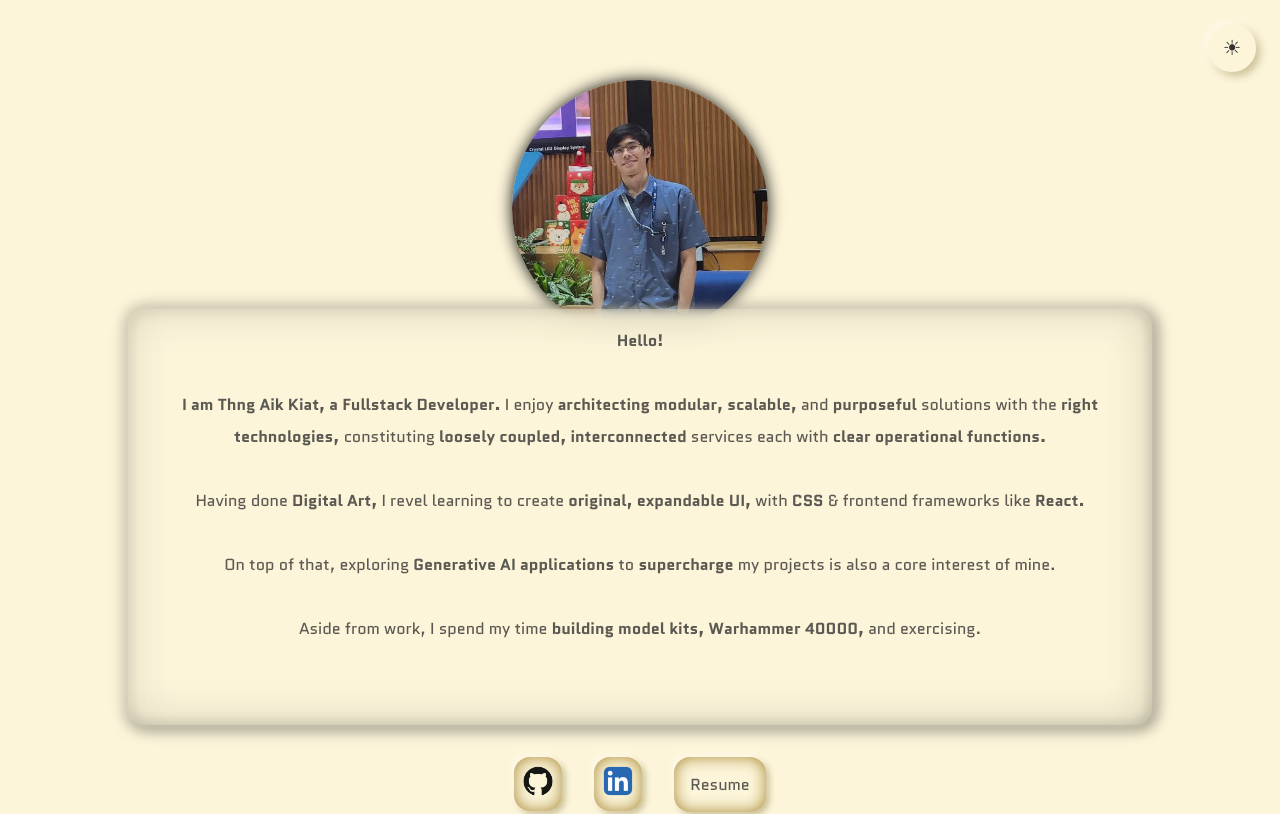
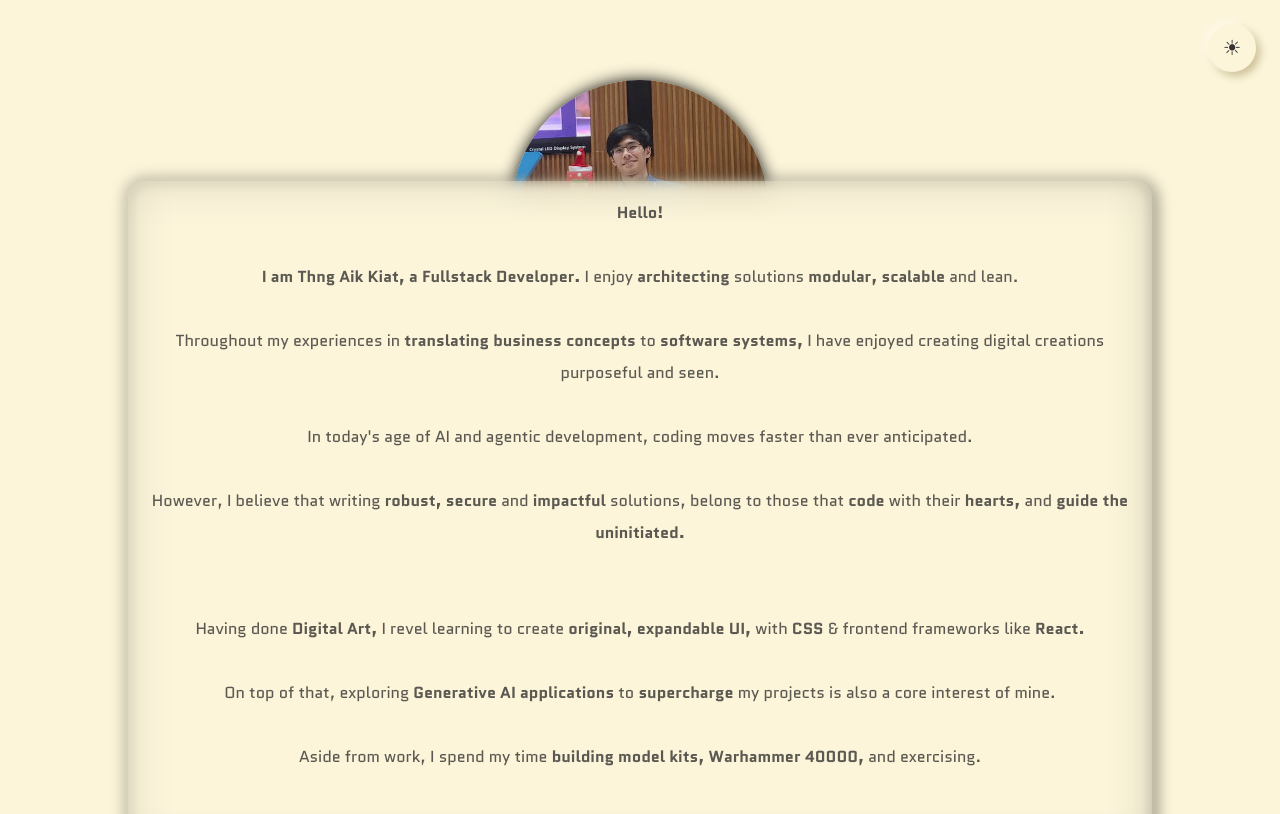
Before and after one commit to AikKiat/Webappportv2, a React (Vite) app: page / in a window 1280 px wide. Shown: the top 814 px of the page. Built offline with nearby package versions, Linux system fonts and the light colour scheme; a web font is replaced by a local one.

Commit message:
edit intro

```diff
--- a/src/constants/constants.ts
+++ b/src/constants/constants.ts
@@ -15,7 +15,11 @@ interface introtext{
 export const introTexts : introtext ={
     heading : "Hello! I am Thng Aik Kiat",
     bodyParagraph : `**Hello**!
-                    **I** **am** **Thng** **Aik** **Kiat**, **a** **Fullstack** **Developer**. I enjoy **architecting **modular**, **scalable**, and **purposeful** solutions with the **right_technologies**, constituting **loosely_coupled, **interconnected services each with **clear **operational_functions.
+                    **I** **am** **Thng** **Aik** **Kiat**, **a** **Fullstack** **Developer**. I enjoy **architecting solutions **modular**, **scalable** and lean.
+                    Throughout my experiences in **translating** **business** **concepts** to **software** **systems**, I have enjoyed creating digital creations purposeful and seen.
+                    In today's age of AI and agentic development, coding moves faster than ever anticipated.
+                    However, I believe that writing **robust**, **secure** and **impactful** solutions, belong to those that **code** with their **hearts**, and **guide** **the** **uninitiated**.
+
                     Having done **Digital Art**, I revel learning to create **original**, **expandable UI**, with **CSS & frontend frameworks like **React**.
                     On top of that, exploring **Generative** **AI** **applications** to **supercharge** my projects is also a core interest of mine.
                     Aside from work, I spend my time **building **model kits**, **Warhammer 40000**, and exercising.
```
